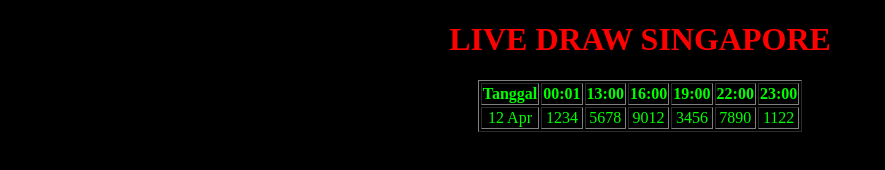
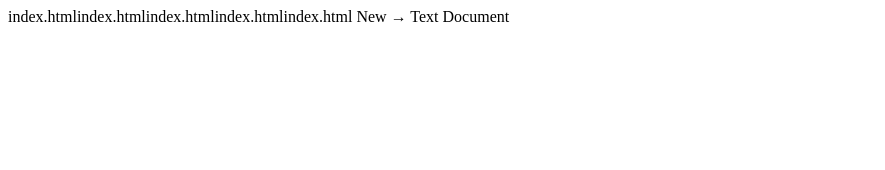
Before and after one commit to adekiiran/live-draw-singapore, a plain HTML site: page index.html in a window 1280 px wide. Shown: the whole page, without its empty margins (0-885 px from the left). Drawn offline with Linux system fonts and the light colour scheme.

Commit message:
Add files via upload

```diff
--- a/index.html
+++ b/index.html
@@ -1,34 +1,2 @@
-<!DOCTYPE html>
-<html>
-<head>
-<title>Live Draw Singapore</title>
-</head>
-<body style="background:black; color:white; text-align:center;">
-
-<h1 style="color:red;">LIVE DRAW SINGAPORE</h1>
-
-<table border="1" style="margin:auto; color:lime;">
-<tr>
-<th>Tanggal</th>
-<th>00:01</th>
-<th>13:00</th>
-<th>16:00</th>
-<th>19:00</th>
-<th>22:00</th>
-<th>23:00</th>
-</tr>
-
-<tr>
-<td>12 Apr</td>
-<td>1234</td>
-<td>5678</td>
-<td>9012</td>
-<td>3456</td>
-<td>7890</td>
-<td>1122</td>
-</tr>
-
-</table>
-
-</body>
-</html>
+index.htmlindex.htmlindex.htmlindex.htmlindex.html
+New → Text Document
```
